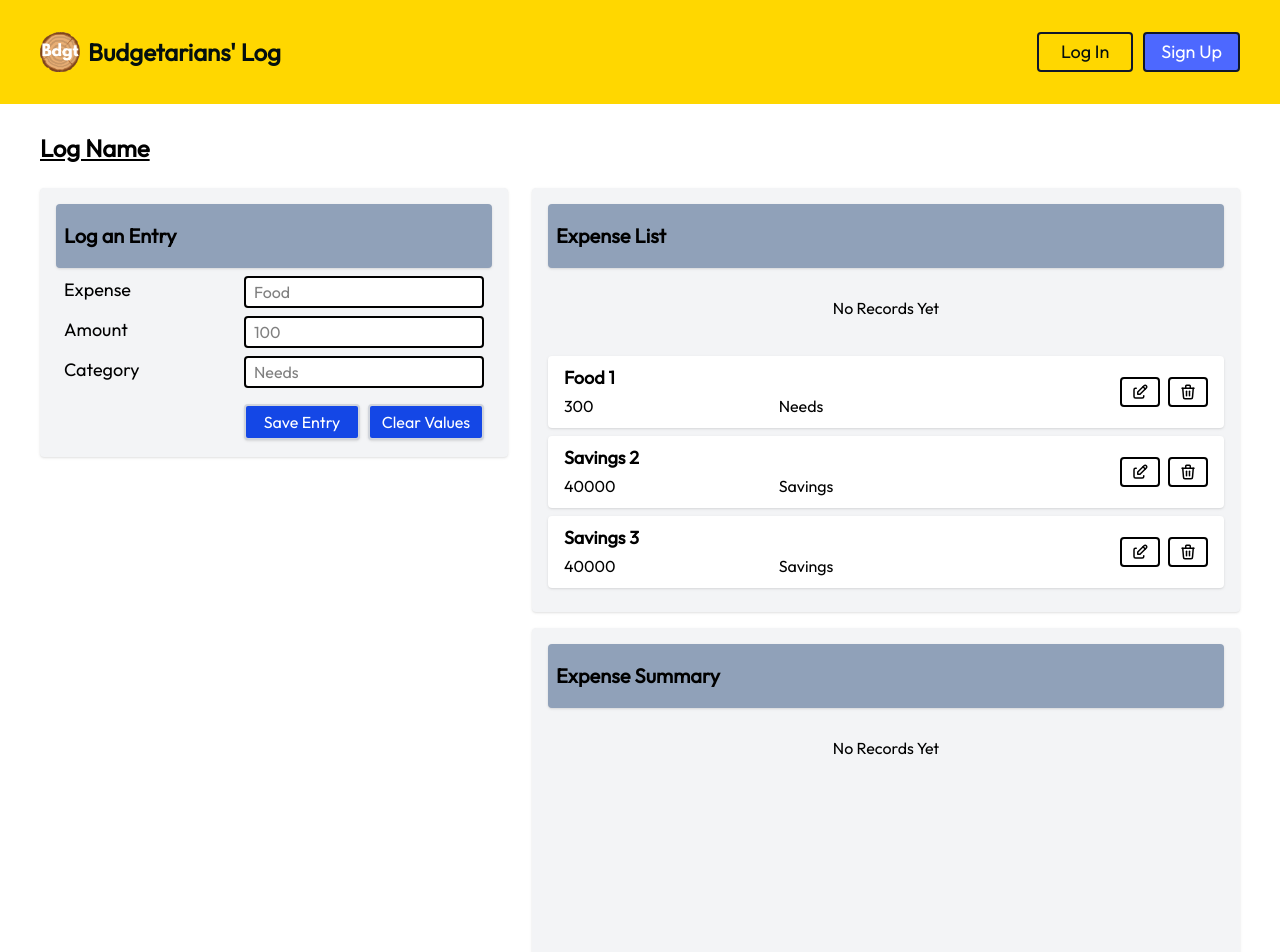
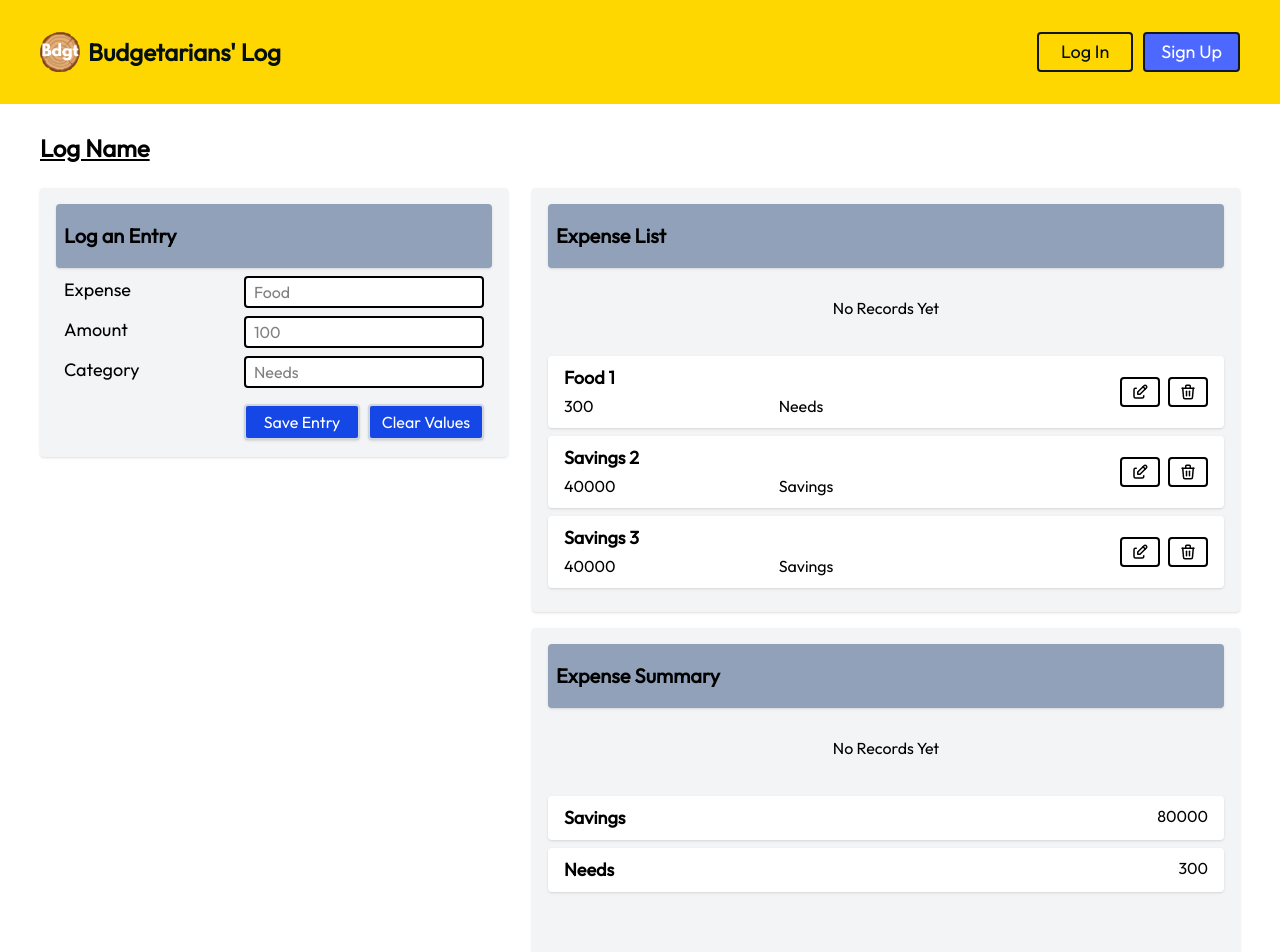
Before and after one commit to marlmunar/budget-tracker, a React (Vite) app in the folder frontend/: page /log in a window 1280 px wide. Shown: the top 952 px of the page. Built offline with nearby package versions, Linux system fonts and the light colour scheme.

Commit message:
Added a component for displaying categories as summarized items in expense summary

```diff
--- a/frontend/src/components/ExpenseList.jsx
+++ b/frontend/src/components/ExpenseList.jsx
@@ -1,4 +1,4 @@
-import ExpenseCard from "./ExpenseCard";
+import ExpenseListItem from "./ExpenseListItem";
 import NoRecords from "./NoRecords";
 
 const ExpenseList = () => {
@@ -7,9 +7,9 @@ const ExpenseList = () => {
       <h2 className="log-section-header">Expense List</h2>
 
       <NoRecords />
-      <ExpenseCard name="Food 1" amount="300" category="Needs" />
-      <ExpenseCard name="Savings 2" amount="40000" category="Savings" />
-      <ExpenseCard name="Savings 3" amount="40000" category="Savings" />
+      <ExpenseListItem name="Food 1" amount="300" category="Needs" />
+      <ExpenseListItem name="Savings 2" amount="40000" category="Savings" />
+      <ExpenseListItem name="Savings 3" amount="40000" category="Savings" />
     </section>
   );
 };
--- a/frontend/src/components/ExpenseCard.jsx
+++ b/frontend/src/components/ExpenseListItem.jsx
@@ -1,5 +1,5 @@
 import { TbTrash, TbEdit } from "react-icons/tb";
-const ExpenseCard = ({ name, amount, category }) => {
+const ExpenseListItem = ({ name, amount, category }) => {
   return (
     <div className="my-2 bg-white shadow rounded px-4 p-2 grid grid-rows-2 grid-cols-3 items-center hover:bg-slate-200/50 transition-all duration-300">
       <p className="text-lg font-semibold col-span-2">{name}</p>
@@ -13,4 +13,4 @@ const ExpenseCard = ({ name, amount, category }) => {
   );
 };
 
-export default ExpenseCard;
+export default ExpenseListItem;
--- a/frontend/src/components/ExpenseSummary.jsx
+++ b/frontend/src/components/ExpenseSummary.jsx
@@ -1,3 +1,4 @@
+import ExpenseSummaryItem from "./ExpenseSummaryItem";
 import NoRecords from "./NoRecords";
 
 const ExpenseSummary = () => {
@@ -6,6 +7,8 @@ const ExpenseSummary = () => {
       <h2 className="log-section-header">Expense Summary</h2>
 
       <NoRecords />
+      <ExpenseSummaryItem category="Savings" amount="80000" />
+      <ExpenseSummaryItem category="Needs" amount="300" />
     </section>
   );
 };
--- /dev/null
+++ b/frontend/src/components/ExpenseSummaryItem.jsx
@@ -0,0 +1,10 @@
+const ExpenseSummaryItem = ({ category, amount }) => {
+  return (
+    <div className="my-2 p-2 px-4 flex justify-between bg-white shadow rounded hover:bg-slate-200/50 transition-all duration-300">
+      <p className="text-lg font-semibold col-span-2">{category}</p>
+      <p>{amount}</p>
+    </div>
+  );
+};
+
+export default ExpenseSummaryItem;
```
